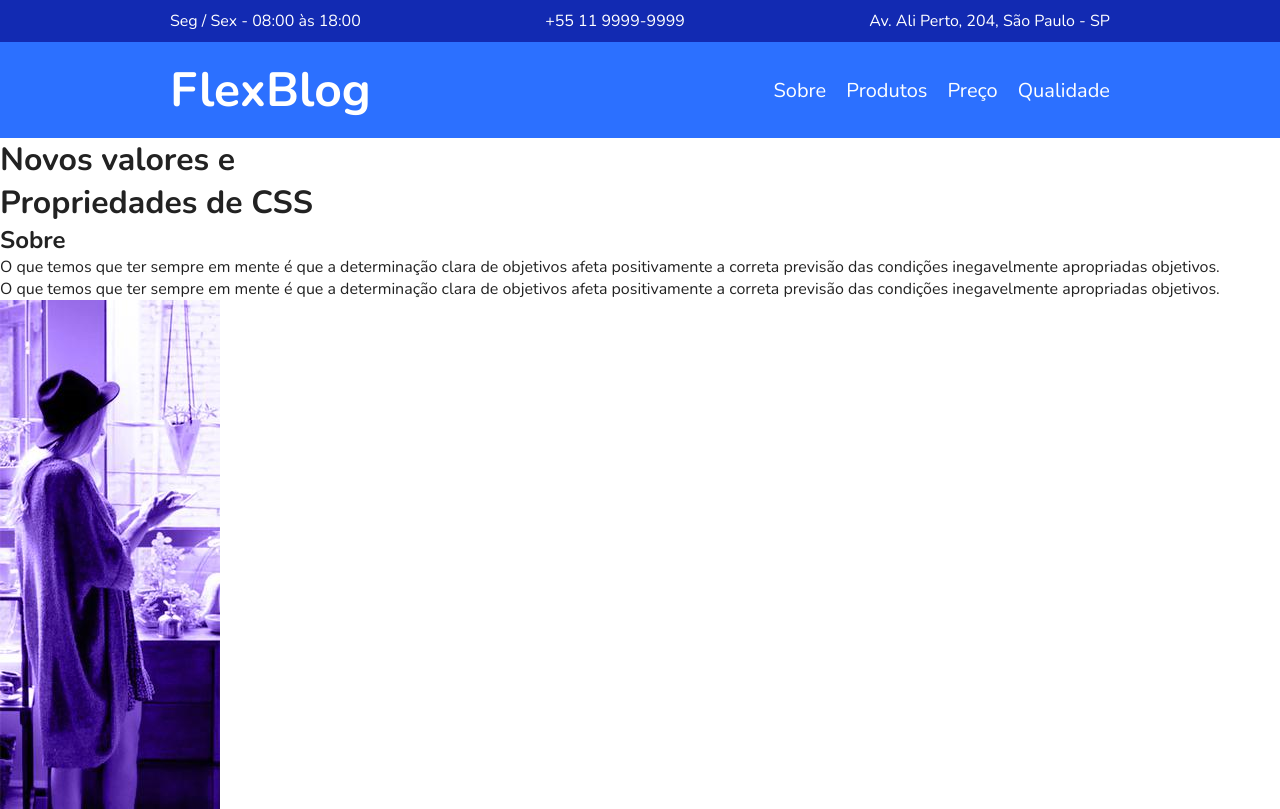
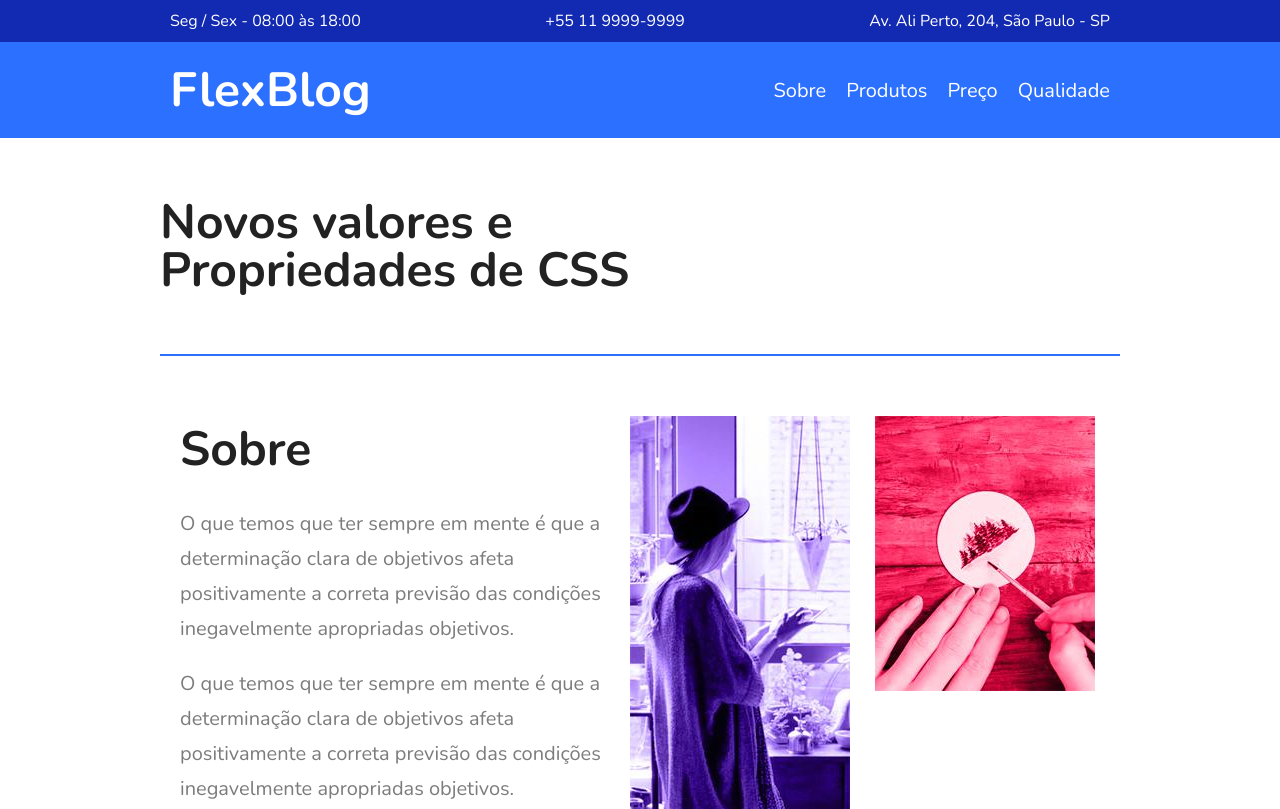
Before and after one commit to guisouza-dev/flexblog, a plain HTML site: page index.html in a window 1280 px wide. Shown: the top 809 px of the page. Drawn offline with nearby package versions, Linux system fonts and the light colour scheme.

Commit message:
Criei a seção "Sobre'" do site

```diff
--- a/css/style.css
+++ b/css/style.css
@@ -91,3 +91,49 @@ img {
 .menu-nav a:hover {
     color: #122ab2;
 }
+
+/* Introdução */
+
+h1.introducao {
+    font-size: 3em;
+    font-weight: bold;
+    line-height: 1;
+    max-width: 960px;
+    margin: 0 auto;
+    padding: 60px 0;
+}
+
+/* Sobre */
+
+.sobre {
+    border-top: 2px solid #2c70ff;
+    border-bottom: 2px solid #2c70ff;
+    max-width: 960px;
+    margin: 0 auto;
+    padding: 60px 10px;
+    display: flex;
+    flex-wrap: wrap;
+}
+
+.sobre-info {
+    flex: 2 1 300px;
+    margin: 0 10px;
+}
+
+.sobre-info h1 {
+    font-size: 3em;
+    font-weight: bold;
+    margin-bottom: .5em;
+}
+
+.sobre-info p {
+    font-size: 1.25em;
+    line-height: 1.75em;
+    color: #7c7c7c;
+    margin-bottom: 1em;
+}
+
+.sobre-img {
+    flex: 1 1 160px;
+    margin: 0 10px;
+}
```
